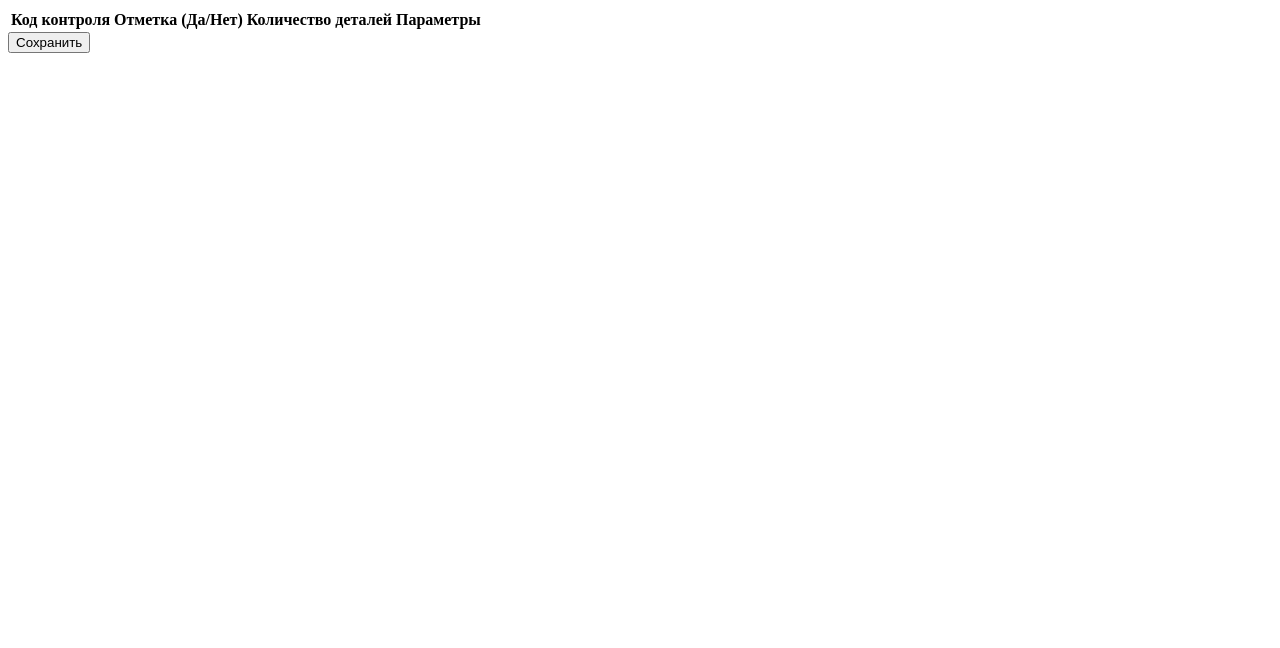
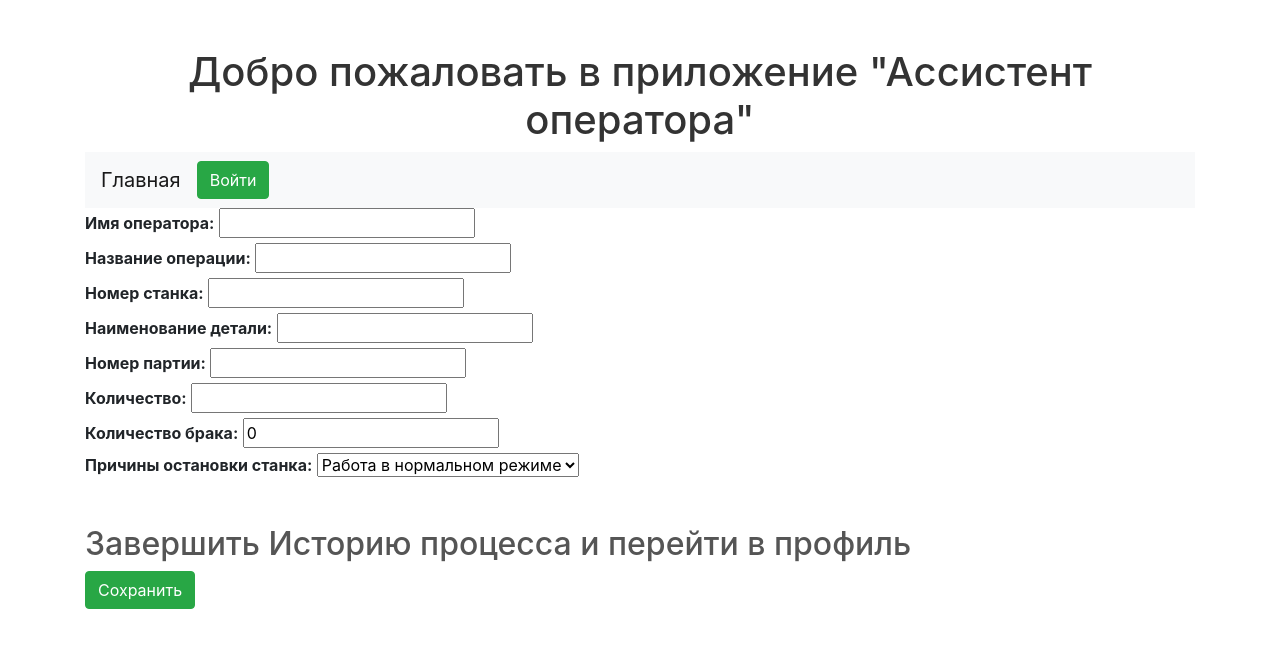
Before and after one commit to Niyaz0912/factory, a Django app: template process_history/templates/process_history/save_process_history.html in a window 1280 px wide. Shown: the top 648 px of the page. Run offline with Django 5.2, Linux system fonts and the light colour scheme; the template is opened without the code that fills it, so the values that code supplies are empty; parts of the project's set-up code (start-up, migrations or seed data) failed here and were passed over; some libraries are stand-ins or nearby versions.

Commit message:
Новый дизайн отображения карточки параметров детали

```diff
--- a/process_history/templates/process_history/save_process_history.html
+++ b/process_history/templates/process_history/save_process_history.html
@@ -1,17 +1,66 @@
-<form method="POST" action="{% url 'process_history:save_process_history' %}">
+{% extends 'base.html' %}
+
+{% block title %}Сохранение истории процесса{% endblock %}
+
+{% block content %}
+<form method="POST">
     {% csrf_token %}
-    <table class="table table-bordered mt-4">
-        <thead class="thead-light">
-            <tr>
-                <th>Код контроля</th>
-                <th>Отметка (Да/Нет)</th>
-                <th>Количество деталей</th>
-                <th>Параметры</th>
-            </tr>
-        </thead>
-        <tbody>
-            <!-- Ваши поля формы -->
-        </tbody>
-    </table>
-    <button type="submit" class="btn btn-primary">Сохранить</button>
+
+    <!-- Поле для имени оператора -->
+    <div>
+        <label for="operator_name"><strong>Имя оператора:</strong></label>
+        <input type="text" id="operator_name" name="operator_name" value="{{ shift_assignment.operator.username }}" required>
+    </div>
+
+    <!-- Поле для названия операции -->
+    <div>
+        <label for="operation_name"><strong>Название операции:</strong></label>
+        <input type="text" id="operation_name" name="operation_name" value="{{ shift_assignment.operation_name }}" required>
+    </div>
+
+    <!-- Поле для номера станка -->
+    <div>
+        <label for="machine_id"><strong>Номер станка:</strong></label>
+        <input type="text" id="machine_id" name="machine_id" value="{{ shift_assignment.machine_id }}" required>
+    </div>
+
+    <!-- Поле для наименования детали -->
+    <div>
+        <label for="part_id"><strong>Наименование детали:</strong></label>
+        <input type="text" id="part_id" name="part_id" value="{{ shift_assignment.part_id }}" required>
+    </div>
+
+    <!-- Поле для номера партии -->
+    <div>
+        <label for="batch_number"><strong>Номер партии:</strong></label>
+        <input type="text" id="batch_number" name="batch_number" value="{{ shift_assignment.batch_number }}" required>
+    </div>
+
+    <!-- Поле для ввода количества с дефолтным значением -->
+    <div>
+        <label for="quantity"><strong>Количество:</strong></label>
+        <input type="number" id="quantity" name="quantity" value="{{ shift_assignment.quantity }}" min="0" required>
+    </div>
+
+    <!-- Поле для ввода количества брака с дефолтным значением 0 -->
+    <div>
+        <label for="defect_quantity"><strong>Количество брака:</strong></label>
+        <input type="number" id="defect_quantity" name="defect_quantity" value="0" min="0" required>
+    </div>
+
+    <!-- Поле для выбора причины остановки станка с дефолтным значением -->
+    <div>
+        <label for="stop_reason"><strong>Причины остановки станка:</strong></label>
+        <select id="stop_reason" name="stop_reason" required>
+            <option value="" disabled>Выберите причину</option>
+            <option value="Работа в нормальном режиме" selected>Работа в нормальном режиме</option>
+            <option value="СлНал">СлНал</option>
+            <option value="ТОиР">ТОиР</option>
+            <option value="Прочее">Прочее</option>
+        </select>
+    </div>
+    <h2 style="margin-top: 40px">Завершить Историю процесса и перейти в профиль</h2>
+    <!-- Кнопка для отправки формы -->
+    <button type="submit" class="btn btn-success">Сохранить</button>
 </form>
+{% endblock %}
```
